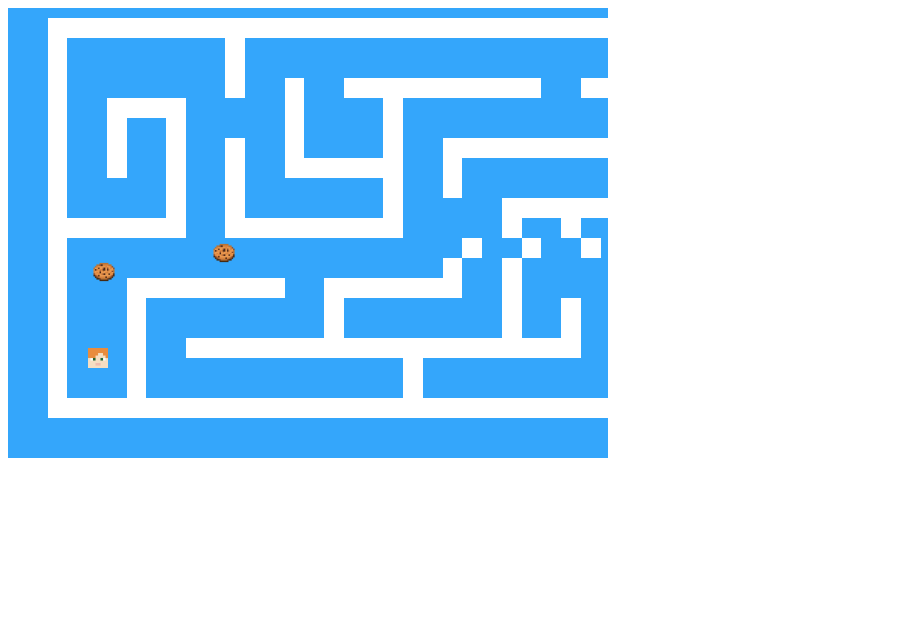
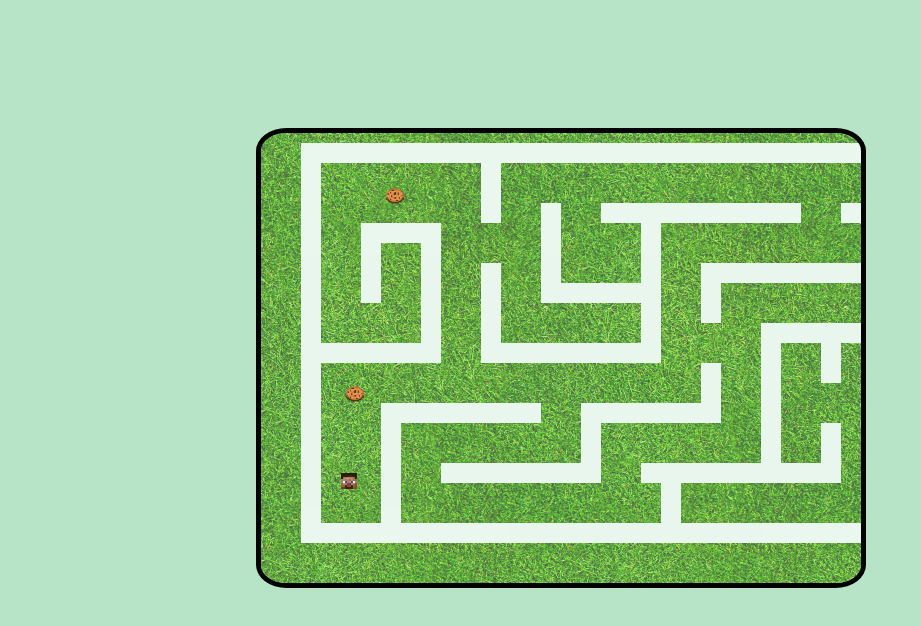
Before and after one commit to XiaoYu0708/Grp3.0510-2, a plain HTML site: page index.html in a window 1280 px wide. Shown: the whole page, without its empty margins (0-921 px from the left). Drawn offline with Linux system fonts and the light colour scheme.

Commit message:
Add files via upload

```diff
--- a/code/chapter/16_game.js
+++ b/code/chapter/16_game.js
@@ -103,7 +103,7 @@ var Player = class Player {
   }
 }
 
-Player.prototype.size = new Vec(1, 1);
+Player.prototype.size = new Vec(0.8, 0.8);
 
 // 硬幣角色類別
 var Coin = class Coin {
@@ -124,7 +124,7 @@ var Coin = class Coin {
   }
 }
 
-Coin.prototype.size = new Vec(1.2, 1.2);
+Coin.prototype.size = new Vec(1, 1);
 
 // 定義關卡角色的對應關係
 var levelChars = {
@@ -175,7 +175,7 @@ function drawGrid(level) {
 
 //角色圖片
 //Player.prototype.sprite = "image/steve.png";
-Player.prototype.sprite = actorImages.player[0];
+Player.prototype.sprite = actorImages.player[1];
 Coin.prototype.sprite = actorImages.coin[Math.floor(Math.random() * (actorImages.coin.length - 1))];
 
 // 繪製角色
--- a/code/levels.js
+++ b/code/levels.js
@@ -2,8 +2,8 @@ var GAME_LEVELS = [`
 ................................................................................
 ................................................................................
 ..############################################################################..
-..#........#...........................#...............#.....................#..
-..#........#...........................#...............#.....................#..
+..#........#...........................#...............#.o...................#..
+..#...o....#...........................#...............#.....................#..
 ..#........#..#..##########..###########..#######..##################..####..#..
 ..#..####.....#....#................#.....#...............................#..#..
 ..#..#..#.....#....#................#.....#.......................############..
@@ -12,13 +12,13 @@ var GAME_LEVELS = [`
 ..#.....#..#.......#..#..........#...........#..............#..###############..
 ..#.....#..#.......#.....######..###..########..##########..#................#..
 ..#######..#########.....#..#....#..............#........#..#................#..
-..#.......o............#..#..#....#..............#........#..##############.o.#..
+..#...................#..#..#....#..............#........#..##############.o.#..
 ..#.o.................#..#.....###..##########..#..####..#...............#...#..
-..#...########..#######..#...............................#...............#####..
+..#...########..#######..#.......#..#........#...........#...............#####..
 ..#...#.........#........#..#............................##################..#..
 ..#...#.........#........#..#..#..######..#############..#..........#.....#..#..
-..#...#..####################..#..#.......#.....#.....#..#..........#.....#..#..
-..#.@.#.............#..........#.....#......................#..........#.....#..
+..#...#..########..##########..#..#.......#.....#.....#..#..........#.....#..#..
+..#.@.#.............#..........#..#..###..#..#..#..#..#.....#...o......#.....#..
 ..#...#.............#..........#.....#.......#.....#........#..........#.....#..
 ..############################################################################..
 ................................................................................
@@ -27,32 +27,33 @@ var GAME_LEVELS = [`
 ................................................................................
 ................................................................................
 ..############################################################################..
-..#...............................##########################################.#..
-..#........................................................................###..
-..#.........................................................................##..
-..#.........................................................................##..
-..#...........################...........................................o..##..
-..#..........................#..............................................##..
-..#..........................##########.....###################....###########..
-..#...................................#######.................#....#.........#..
-..#...................................#######.###############.#....#.........#..
-..#..#................................#.......#......#........#....#.........#..
-..#..#....................#############..######.####.#.########....########..#..
-..#..#.............########..............#...........#.#..................#..#..
-..#..#..........####......####...#####################.#..................#..#..
-..#..#........###............###.......................########....########..#..
-..#..#.......##................#########################......#....#.........#..
-..#..#.......#................................................#....#.........#..
-..#..###......................................................#....#.........#..
-..#....#...........................................................#.........#..
-..#....#...........................................................#.........#..
-..#....#########......###.....############.........................##........#..
-..#..........#..................#........#####....#######...........#######..#..
-..#..........####################............#....#.....#....................#..
-..#..........####################..........###....###...####.................#..
-..#..........####################..........#........#......#.................#..
-..#.......................................##########......####...............#..
-..#........................................##########.........#............@.#..
+..#..#..........#.................#...........#......#..#............#.......#..
+..#..#..........#...............o.#...........#......#..#............#.....o.#..
+..#..######.............#..#......#...........#.o.#..#..#..########..#...#...#..
+..#..........#.....######..########..###..#####...#..#..#.........#..#...#####..
+..#..........#..#.....#..............#.....#..#####..#............#..#...#...#..
+..#..######..#..#.....#..............#.....#....#....#.....#..#.o.#..#...#...#..
+..#..#..........####..#....#...#######..######..#...##..#..#..#...#..##..##..#..
+..#..#..........#.....#....#.o.#........#.......#..##...#..#..#####..........#..
+..############..#.....#....#...#........#.......#..#....#..#..#...#..........#..
+..#.............#..######..##############..######..#...##..####...####..######..
+..#.............#..#................#.................##.............#.......#..
+..############..#..#................#.................#..............#.......#..
+..#..........#.....###########..#..###############..###...##..#############..#..
+..#.o...........................#.............#............#..............#..#..
+..#.......#.....#...............#.............#............#..............#..#..
+..#########..#..##########...#..######..#..########..#######..#..#..#######..#..
+..#..........#...........#...#..........#..#.....#.........#.....#...........#..
+..#..#########...........#.o.#..........#..#.....#.........#.....#...........#..
+..#..#.......#..##############..#..#########..#..#####..#..#######..#..####..#..
+..#..#...................#...#..#.......#.....#..#...#..#...........#.....#..#..
+..#..#####...............#...#..#.......#.....#..#.o.#..#...........#.....#..#..
+..#......#..##############...#..######..#######..#...####..##########..#.....#..
+..#....o.#..#................#..........#.......................#......#..o..#..
+..#......#..#................#..........#.......................#......#.....#..
+..########..#############..#######..########..#..#######..#..#..#####..#######..
+..#.........#..............#..................#........#..#..#..#............#..
+..#.........#..............#..................#........#..#..#..#..........@.#..
 ..############################################################################..
 ................................................................................
 ................................................................................
--- a/css/game.css
+++ b/css/game.css
@@ -1,7 +1,12 @@
+html {
+  background-color: #b7e4c7;
+}
+
 .background {
-  background: rgb(52, 166, 251);
+  background-image: url("../image/grass.png");
   table-layout: fixed;
   border-spacing: 0;
+  opacity: 0.7;
 }
 
 .background td {
@@ -20,25 +25,25 @@
   position: absolute;
 }
 
-.coin {
-  /*background: rgb(241, 229, 89);*/
-}
-
 .player {
   background: rgb(64, 64, 64);
 }
 
 .game {
+  border-style: solid;
+  border-width: 5px;
+  border-radius: 5%;
   overflow: hidden;
   max-width: 600px;
   max-height: 450px;
   position: relative;
 }
 
-.lost .player {
-  background: rgb(160, 64, 64);
-}
-
 .won .player {
   box-shadow: -4px -7px 8px white, 4px -7px 8px white;
 }
+
+body {
+  margin-top: 10%;
+  margin-left: 20%;
+}
```
Also changed, not shown: image/grass.png (added).
